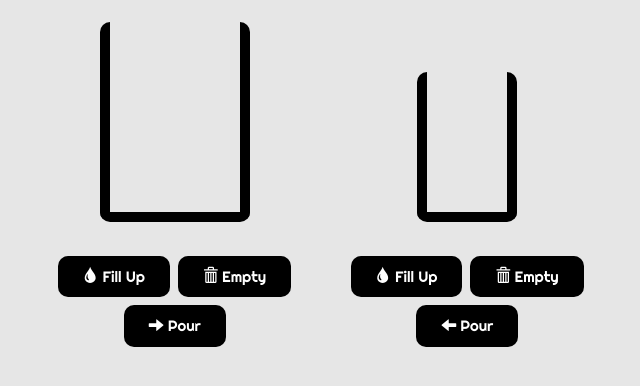
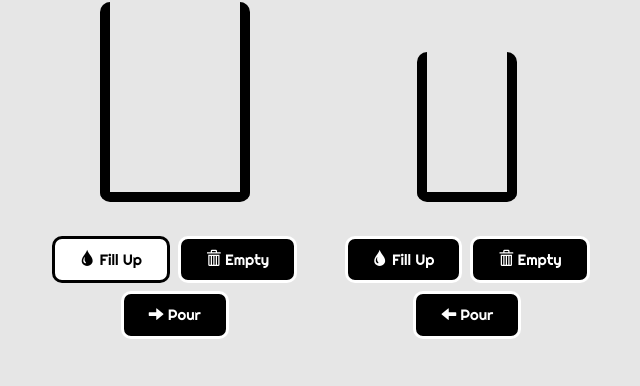
Before and after one commit to kkavita92/bruce-beakers, a plain HTML site: page index.html in a window 1280 px wide. In both pictures the pointer is over the button 433 px from the left and 528 px from the top of the page. Shown: the part 252-638 px from the top of the page, without its empty margins (319-959 px from the left). Drawn offline with nearby package versions, Linux system fonts and the light colour scheme.

Commit message:
Add styling for button hover

```diff
--- a/public/css/styles.css
+++ b/public/css/styles.css
@@ -77,7 +77,7 @@ text-align: center;
 
 .button {
     background-color: black;
-    border: none;
+    border: solid;
     border-radius: 10px;
     color: white;
     font-family: 'Righteous', cursive;
@@ -88,6 +88,14 @@ text-align: center;
     font-size: 15px;
     margin: 4px 2px;
     cursor: pointer;
+}
+
+.button:hover {
+    border: solid;
+    border-color: black;
+    border-width: 3px;
+    background-color: white;
+    color: black;
 }
 
 .popup {
```
Also changed, not shown: index.html (+1 -1 lines).
